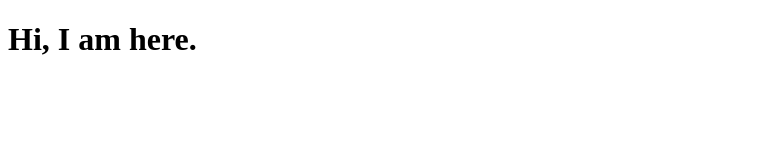
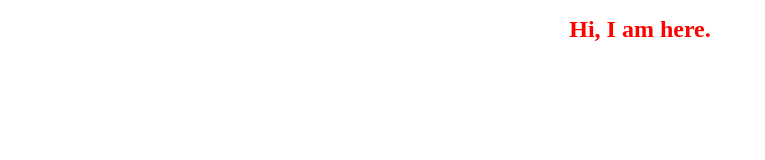
Before and after one commit to Dhruvil8324/New, a plain HTML site: page index.html in a window 1280 px wide. Shown: the whole page, without its empty margins (0-765 px from the left). Drawn offline with Linux system fonts and the light colour scheme.

Commit message:
added css file

```diff
--- /dev/null
+++ b/index.css
@@ -0,0 +1,5 @@
+h1 {
+    color: red;
+    font-size: 24px;
+    text-align: center;
+}
--- a/index.html
+++ b/index.html
@@ -4,6 +4,7 @@
     <meta charset="UTF-8">
     <meta name="viewport" content="width=device-width, initial-scale=1.0">
     <title>Document</title>
+    <link rel="stylesheet" href="index.css">
 </head>
 <body>
     <h1>Hi, I am here.</h1>
```
